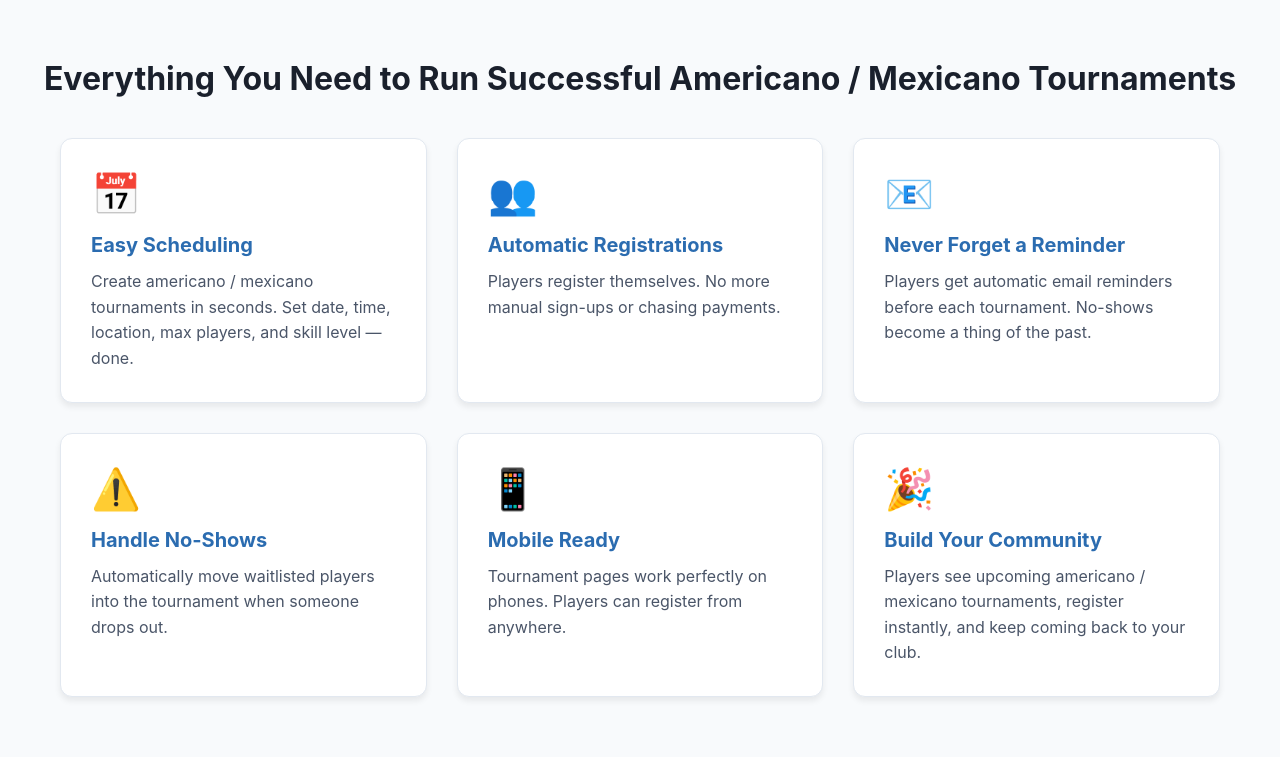
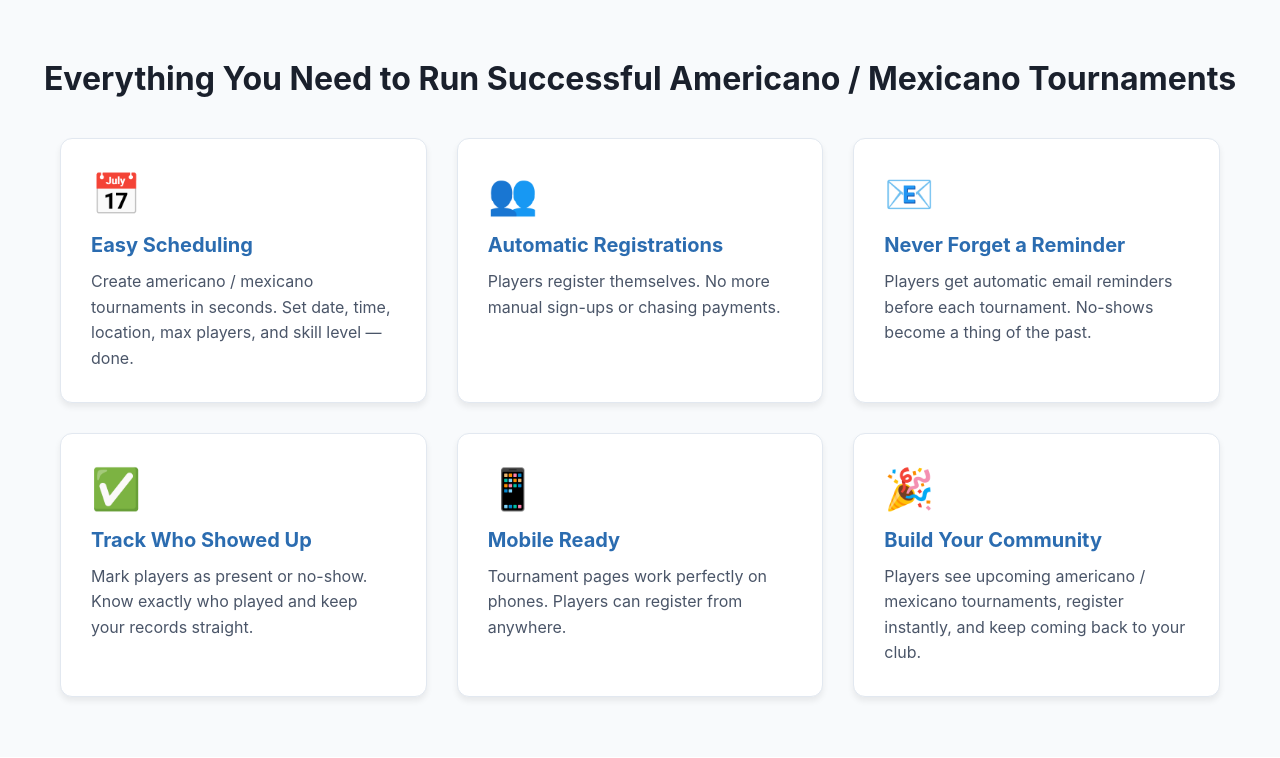
Before and after one commit to katiaperlsondlx71-dotcom/padel-signup, a PHP site: page /landing.php in a window 1280 px wide. Shown: the part 564-1322 px from the top of the page. Run offline with PHP 8.4, Linux system fonts and the light colour scheme; some libraries are stand-ins or nearby versions.

Commit message:
Fix no-shows copy to be accurate

```diff
--- a/landing.php
+++ b/landing.php
@@ -172,9 +172,9 @@ $pageTitle = 'Play Padel with Us - Tournament Management Made Simple';
                     <p>Players get automatic email reminders before each tournament. No-shows become a thing of the past.</p>
                 </div>
                 <div class="landing-card">
-                    <div class="landing-card-icon">⚠️</div>
-                    <h3>Handle No-Shows</h3>
-                    <p>Automatically move waitlisted players into the tournament when someone drops out.</p>
+                    <div class="landing-card-icon">✅</div>
+                    <h3>Track Who Showed Up</h3>
+                    <p>Mark players as present or no-show. Know exactly who played and keep your records straight.</p>
                 </div>
                 <div class="landing-card">
                     <div class="landing-card-icon">📱</div>
```
